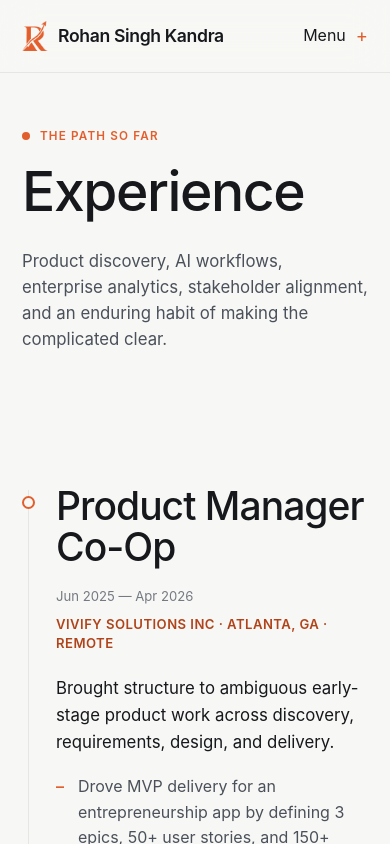
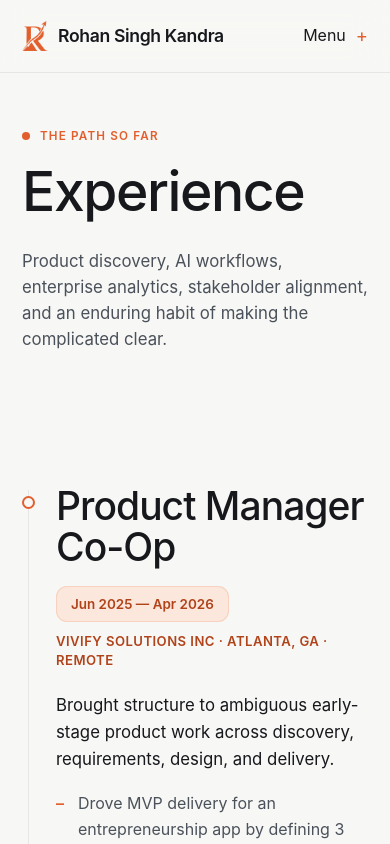
Before and after one commit to rohankandra1998-pmtech/RohanPortfolioWebsite, a Next.js app: page /experience in a window 390 px wide. Shown: the top 844 px of the page. Built offline with nearby package versions, Linux system fonts and the light colour scheme.

Commit message:
feat: emphasize experience date ranges

```diff
--- a/app/globals.css
+++ b/app/globals.css
@@ -1069,9 +1069,21 @@ textarea:focus-visible {
 }
 
 .experience-entry__period {
-  color: var(--faint);
-  font-size: 0.82rem;
-  margin: 8px 0 0;
+  align-items: center;
+  align-self: start;
+  background: var(--accent-soft);
+  border: 1px solid rgba(226, 94, 44, 0.16);
+  border-radius: 11px;
+  color: var(--accent-dark);
+  display: inline-flex;
+  font-size: 0.84rem;
+  font-weight: 600;
+  justify-content: center;
+  justify-self: end;
+  line-height: 1;
+  margin: 3px 0 0;
+  min-height: 36px;
+  padding: 8px 14px;
   white-space: nowrap;
 }
 
@@ -1765,8 +1777,9 @@ a.writing-row:hover {
   }
 
   .experience-entry__period {
-    margin: 0 0 8px;
-    white-space: normal;
+    justify-self: start;
+    margin: 0 0 10px;
+    white-space: nowrap;
   }
 
   .education-grid {
```
Also changed, not shown: 1 other file (tests, documents, lock files or other folders).
